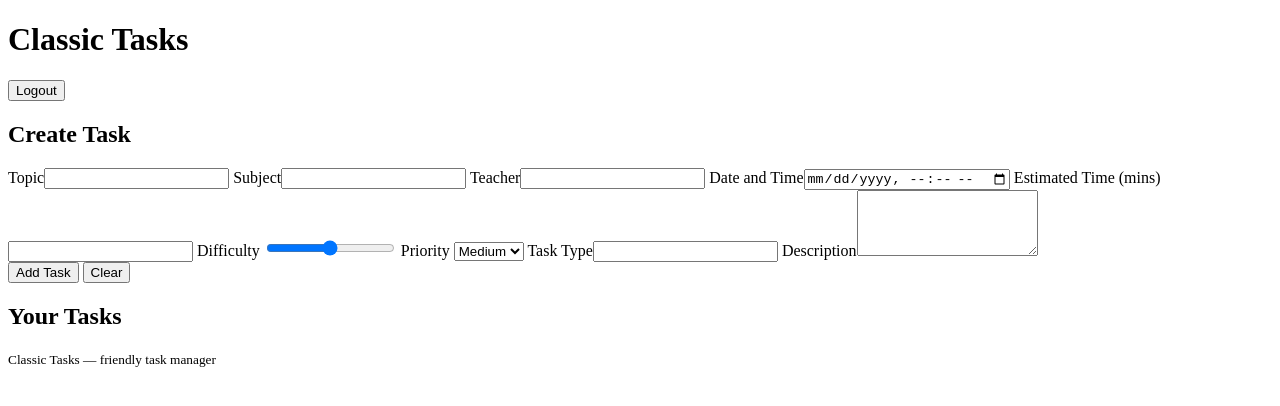
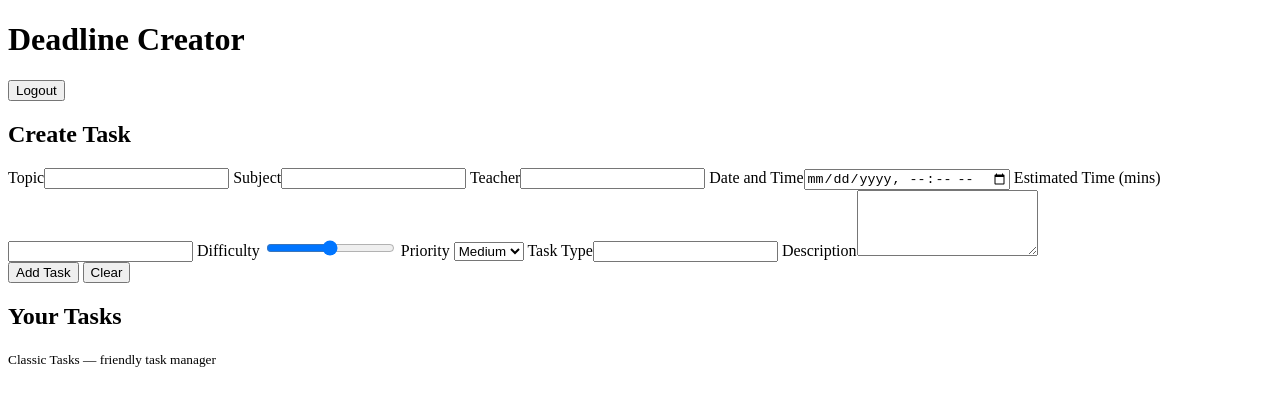
Before and after one commit to yabets2029-afk/Shiny-Study, a website with bundled scripts: page main/index.html in a window 1280 px wide. Built offline with nearby package versions, Linux system fonts and the light colour scheme; a script that the page names is missing.

Commit message:
Change header title from  to 'Deadline Creator'

```diff
--- a/main/index.html
+++ b/main/index.html
@@ -9,7 +9,7 @@
 <body>
   <header class="site-header">
     <div class="container">
-      <h1 class="brand">Classic Tasks</h1>
+      <h1 class="brand">Deadline Creator</h1>
       <nav>
         <button id="logoutBtn" class="btn ghost">Logout</button>
       </nav>
```
